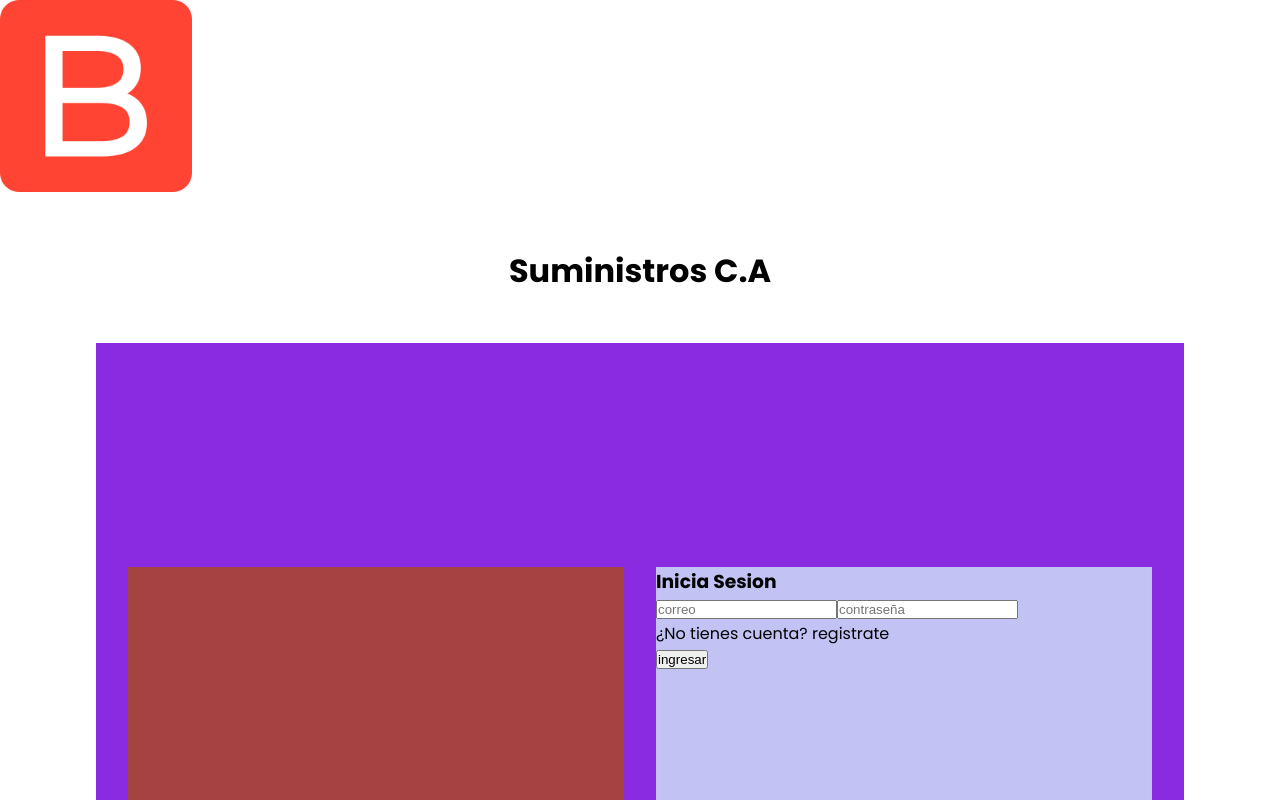
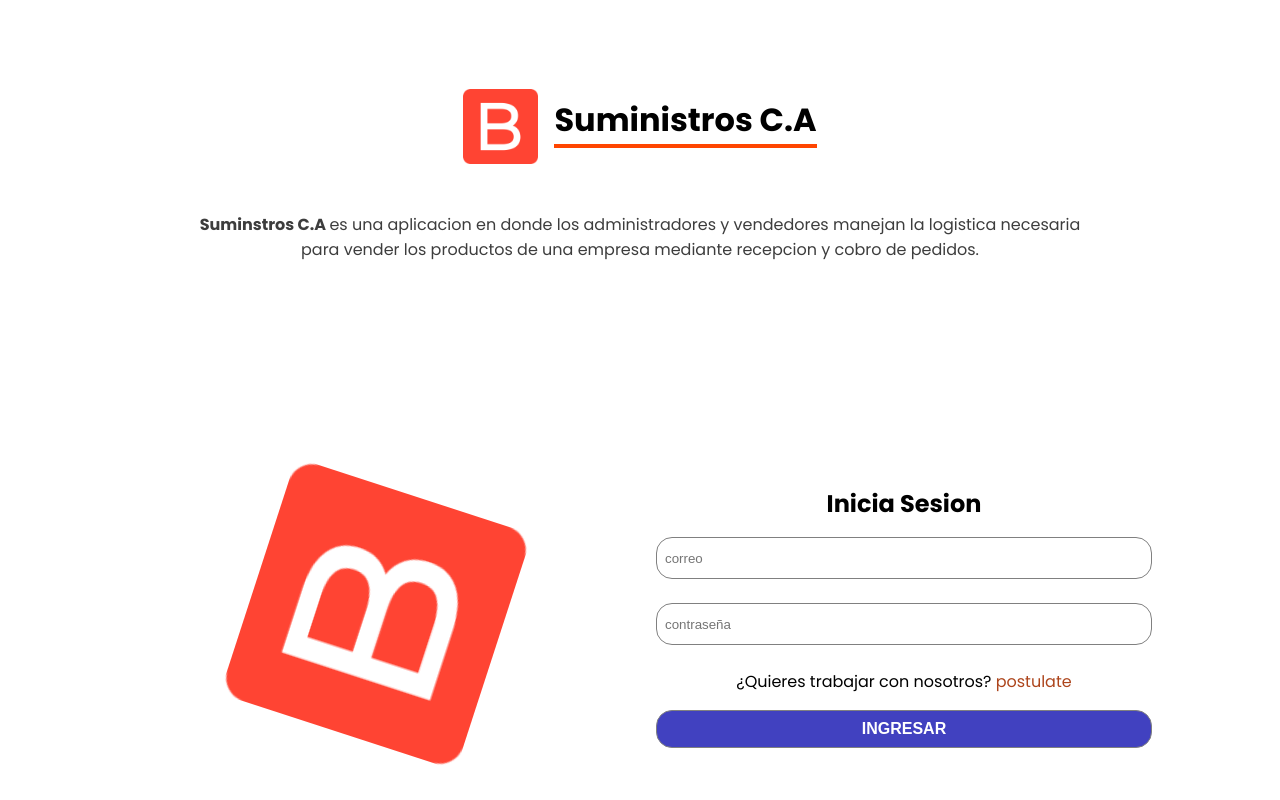
Before and after one commit to Orioldev/suministros-ca, a React (Vite) app: page /login in a window 1280 px wide. Shown: the top 800 px of the page. Built offline with nearby package versions, Linux system fonts and the light colour scheme.

Commit message:
login y registros completado_1

```diff
--- a/src/auth/Login.jsx
+++ b/src/auth/Login.jsx
@@ -1,30 +1,32 @@
 import React from 'react';
 import Logo from '../assets/logo.png';
+import { Link } from 'react-router-dom';
 
 export const Login = () => {
   return (
     <>
       <div className='img-container'>
-        <div>
-            <img src={ Logo } alt='Logo' />
+        <div >
+            <img height="75px" src={ Logo } alt='Logo' />
         </div>
-        <h1>Suministros C.A</h1>
-      </div>
+          <h1>Suministros C.A</h1>
+        </div>
+        <div className='info-pagina'>
+        <p><strong>Suminstros C.A </strong> es una aplicacion en donde los administradores y vendedores manejan la logistica necesaria para vender los productos de una empresa mediante recepcion y cobro de pedidos.</p>
 
+        </div>
       <section>
               <div className='image-container'>
-
+                  <img src={Logo} alt="" />
               </div>
 
               <div className='form-container'>
-                  <h3>Inicia Sesion</h3>
+                  <h2>Inicia Sesion</h2>
                   <form className='form-login ' >
                       <input type="email" placeholder='correo' />
                       <input type="password" placeholder='contraseña' />
-                      <p>¿No tienes cuenta? <span>registrate</span></p>
-                      <button type="submit">ingresar</button>
-
-
+                      <p>¿Quieres trabajar con nosotros?  <Link className='link'  to="/registro" ><span>postulate</span></Link> </p>
+                      <button type="submit">Ingresar</button>
                   </form>
               </div>
       </section>
--- a/src/auth/Registro.jsx
+++ b/src/auth/Registro.jsx
@@ -1,9 +1,36 @@
 import React from 'react'
-
+import { Link } from 'react-router-dom'
+import Logo from "../assets/logo.png"
 export const Registro = () => {
   return (
     <>
-        <h1>Registro</h1>
+      <div className='img-container'>
+        <div >
+            <img height="75px" src={ Logo } alt='Logo' />
+        </div>
+          <h1>Suministros C.A</h1>
+        </div>
+        <div className='info-pagina'>
+        <p><strong>En Suministro CA, estamos buscando personas talentosas y motivadas para unirse a nuestro equipo de vendedores. Ofrecemos una oportunidad única para desarrollar tu carrera profesional en un entorno dinámico y desafiante, donde podrás aprender de los mejores y alcanzar tus metas. </strong></p>
+
+        </div>
+      <section>
+              <div className='image-container'>
+                  <img src={Logo} alt="" />
+              </div>
+
+              <div className='form-container'>
+                  <h2>¡Postulate!</h2>
+                  <form className='form-login ' >
+                      <input type="text" placeholder='nombre' />
+                      <input type="email" placeholder='correo' />
+                      <input type="tel" placeholder='telefono' />
+                      <p>¿Ya eres vendedor ?  <Link className='link'  to="/login" ><span>ingresa</span></Link> </p>
+                      <button type="submit">Enviar</button>
+                  </form>
+              </div>
+      </section>
+
     </>
   )
 }
--- a/src/index.css
+++ b/src/index.css
@@ -9,11 +9,34 @@
 body {
   font-family: Poppins, sans-serif;
   box-sizing: border-box;
+  background: white;
 }
 
 h1{
   text-align: center;
   margin-top: 1.5em;
+}
+
+form p span{
+  color: rgb(173, 69, 28);
+  transition: color .3s ease-in-out;
+}
+form p span:hover{
+  color: rgb(238, 151, 117);
+
+}
+
+.link{
+  text-decoration: none;
+}
+
+.info-pagina{
+  margin: 0 15%;
+  text-align: center;
+
+}
+.info-pagina p{
+  color: rgb(61, 61, 61);
 }
 
 section{
@@ -23,23 +46,114 @@ section{
   justify-content: center;
   justify-content: space-between;
   align-items: center;
-  margin:3rem auto;
-  background-color: blueviolet;
-  padding: 2rem;
+  margin:1rem auto;
+  padding: 1rem;
+}
+.img-container{
+  display: flex;
+  align-items: center;
+  justify-content: center;
+  margin-top: 3rem;
+
+}
+
+.img-container img{
+  margin-right:1rem ;
+}
+
+
+
+.img-container h1{
+  margin-bottom:4rem;
+  border-bottom: 4px solid orangered;
 }
 
 section .image-container{
+  display: flex;
   width: 50%;
   height: 16rem;
   margin-right: 1rem;
+  justify-content: center;
+  align-items: center;
 
-  background-color: rgb(165, 67, 67);
+
 }
+
+section .image-container img{
+  width: 50%;
+  background-size: contain;
+  transition: transform 1s ease-in-out;
+
+
+}
+section .image-container img {
+  animation: rotate infinite 7s linear;
+}
+
+@keyframes rotate {
+  from {
+    transform: rotate(0deg);
+  }
+  to {
+    transform: rotate(360deg);
+  }
+}
+
+
+
 section .form-container{
   margin-left: 1rem;
 
   width: 50%;
   height: 16rem;
+  text-align: center;
+}
 
-  background-color: rgb(194, 194, 245);
+section .form-container .form-login{
+  display: flex;
+  flex-direction: column;
+
 }
+
+section .form-container .form-login input{
+  height: 1.5rem;
+  padding: 0.5rem;
+  margin-bottom: 1.5rem;
+  border: 1px solid gray;
+  border-radius: 1rem;
+}
+
+section .form-container h2{
+  margin-bottom: 1rem;
+}
+
+section .form-container .form-login button{
+  width: 100%;
+  height: 2.4rem;
+  padding: 0.5rem;
+  margin-bottom: 1.5rem;
+  margin-top: 1rem;
+  border: 1px solid gray;
+  border-radius: 1rem;
+  background-color: rgb(65, 65, 192);
+  font-size: 1rem;
+  font-weight: 700;
+  color: rgb(255, 255, 255);
+  text-transform: uppercase;
+  transition: all 0.2s ease-in-out;
+
+
+}
+section .form-container .form-login button:hover{
+  background-color: rgb(49, 49, 146);
+  transform: scale(1.1);
+}
+
+
+@media (max-width: 700px) {
+  section{
+    display: flex;
+    flex-direction: column;
+
+  }
+}
```
